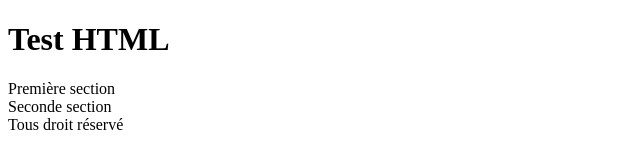
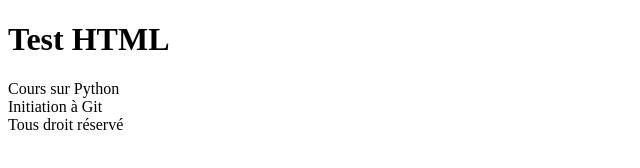
Before and after one commit to sgz-bot/tpgit, a plain HTML site: page index.html in a window 1280 px wide. Shown: the full height of the page, 0-640 px from the left. Drawn offline with Linux system fonts and the light colour scheme.

Commit message:
Seconde modification

```diff
--- a/index.html
+++ b/index.html
@@ -9,8 +9,9 @@
     <header><h1>Test HTML</h1></header>
     <nav></nav>
     <main>
-        <section>Première section</section>
-        <section>Seconde section</section>
+        <section>Cours sur Python</section>
+        <section>Initiation à Git</section>
+
     </main>
     <footer>Tous droit réservé</footer>
 </body>
```
